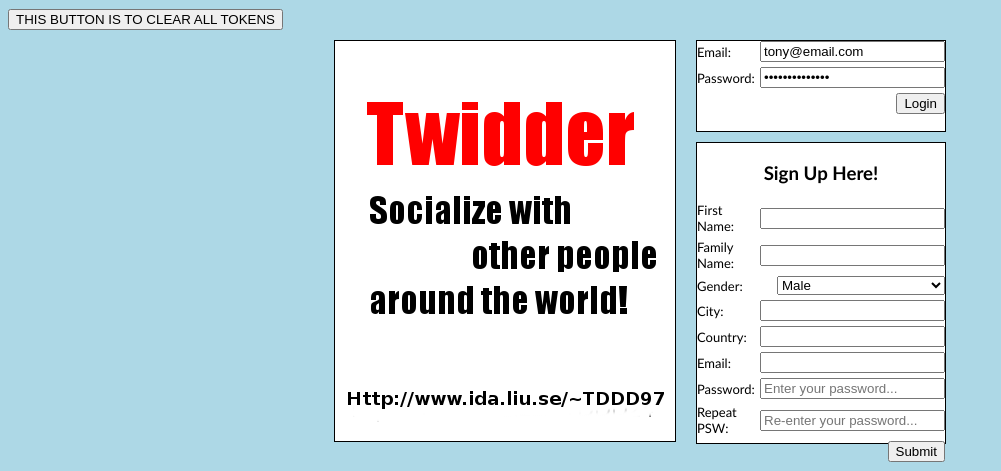
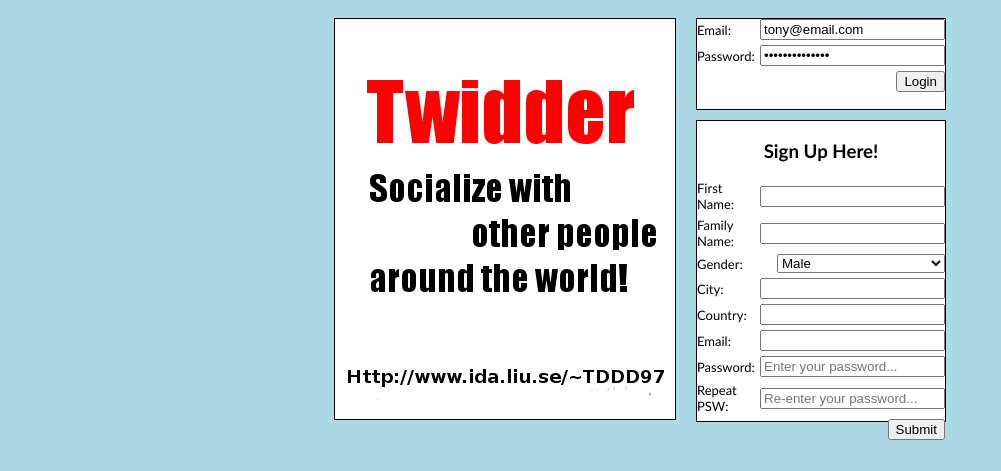
Before and after one commit to itsjustea/Web-Dev-Project, a Flask app: template Lab3/templates/client.html in a window 1280 px wide. Shown: the top 471 px of the page, without its empty margins (0-1001 px from the left). Run offline with Flask 3, Linux system fonts and the light colour scheme; the template is opened without the code that fills it, so the values that code supplies are empty.

Commit message:
REFACTOR: Clean

```diff
--- a/Lab3/templates/client.html
+++ b/Lab3/templates/client.html
@@ -91,7 +91,7 @@
                 </div>
             </div>
         </script>
-        <button onclick=clearTokens()>THIS BUTTON IS TO CLEAR ALL TOKENS</button>
+        <!-- <button onclick=clearTokens()>THIS BUTTON IS TO CLEAR ALL TOKENS</button> -->
         <script id = "profileView" type = "text/view">
             <title>Profile</title>
             <div id = "navbar">
```
